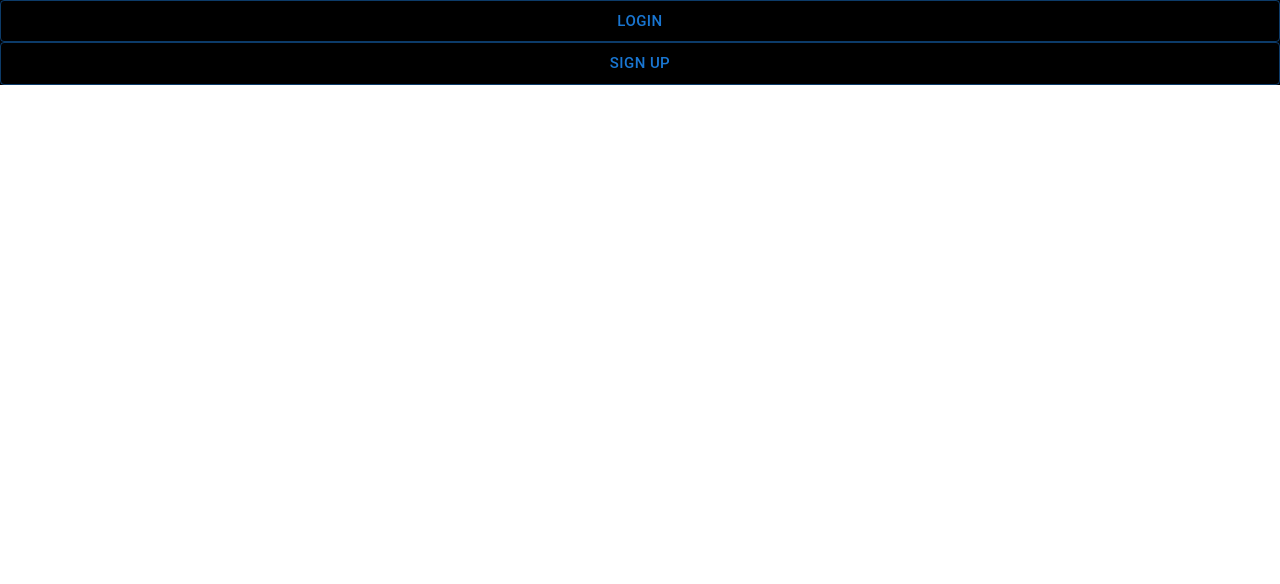
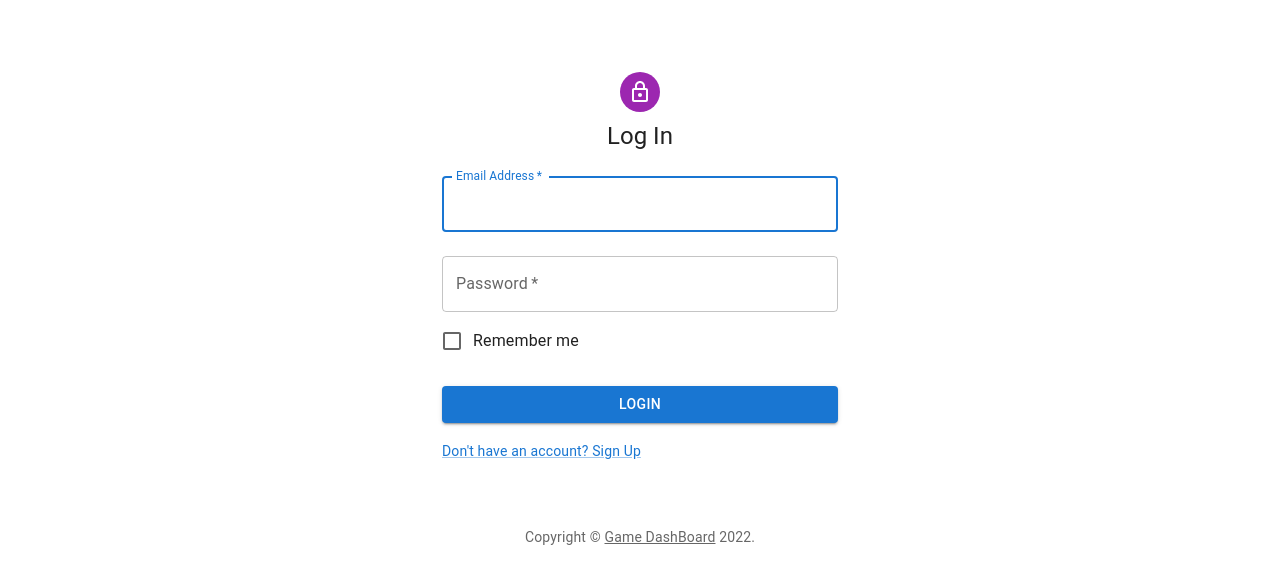
Before and after one commit to Madhur20/BoardGamesDashBoard, a Next.js app in the folder client/: page / in a window 1280 px wide. Shown: the top 584 px of the page. Built offline with nearby package versions, Linux system fonts and the light colour scheme.

Commit message:
login page with signup Route

```diff
--- a/client/pages/index.tsx
+++ b/client/pages/index.tsx
@@ -1,20 +1,107 @@
-import type { NextPage } from 'next'
-import styles from '../styles/Home.module.css'
-import Top from '../components/Top'
-import { Button } from '@mui/material'
-import Link from 'next/link'
-import { Route, Routes, Navigate } from "react-router-dom";
-import Signup from "./signup";
-import Login from "./login";
-import Main from "./main";
+import { NextPage } from 'next';
+import React from 'react';
+import Avatar from '@mui/material/Avatar';
+import Button from '@mui/material/Button';
+import CssBaseline from '@mui/material/CssBaseline';
+import TextField from '@mui/material/TextField';
+import FormControlLabel from '@mui/material/FormControlLabel';
+import Checkbox from '@mui/material/Checkbox';
+import Link from '@mui/material/Link';
+import Grid from '@mui/material/Grid';
+import Box from '@mui/material/Box';
+import LockOutlinedIcon from '@mui/icons-material/LockOutlined';
+import Typography from '@mui/material/Typography';
+import Container from '@mui/material/Container';
+import { createTheme, ThemeProvider } from '@mui/material/styles';
+
+function Copyright(props: any) {
+  return (
+    <Typography variant="body2" color="text.secondary" align="center" {...props}>
+      {'Copyright © '}
+      <Link color="inherit" href="https://mui.com/">
+        Game DashBoard
+      </Link>{' '}
+      {new Date().getFullYear()}
+      {'.'}
+    </Typography>
+  );
+}
+
+const theme = createTheme();
 
 const Index: NextPage = () => {
-  return (
-    <div className={styles.container1}>
-     <Link href="/login"><Button variant="outlined" disableElevation color="primary" size='large'>Login</Button></Link>
-     <Link href="/signup"><Button variant="outlined" disableElevation color="primary" size='large'>Sign Up</Button></Link>
-    </div>
-  )
+  const handleSubmit = (event: React.FormEvent<HTMLFormElement>) => {
+    event.preventDefault();
+    const data = new FormData(event.currentTarget);
+    console.log({
+      email: data.get('email'),
+      password: data.get('password'),
+    });
+  };
+return (
+<ThemeProvider theme={theme}>
+  <Container component="main" maxWidth="xs">
+    <CssBaseline />
+    <Box
+      sx={{
+        marginTop: 8,
+        display: 'flex',
+        flexDirection: 'column',
+        alignItems: 'center',
+      }}
+    >
+      <Avatar sx={{ m: 1, bgcolor: 'secondary.main' }}>
+        <LockOutlinedIcon />
+      </Avatar>
+      <Typography component="h1" variant="h5">
+        Log In
+      </Typography>
+      <Box component="form" onSubmit={handleSubmit} noValidate sx={{ mt: 1 }}>
+        <TextField
+          margin="normal"
+          required
+          fullWidth
+          id="email"
+          label="Email Address"
+          name="email"
+          autoComplete="email"
+          autoFocus
+        />
+        <TextField
+          margin="normal"
+          required
+          fullWidth
+          name="password"
+          label="Password"
+          type="password"
+          id="password"
+          autoComplete="current-password"
+        />
+        <FormControlLabel
+          control={<Checkbox value="remember" color="primary" />}
+          label="Remember me"
+        />
+        <Button
+          type="submit"
+          fullWidth
+          variant="contained"
+          sx={{ mt: 3, mb: 2 }}
+        >
+          login
+        </Button>
+        <Grid container>
+          <Grid item>
+            <Link href="/signup" variant="body2">
+              {"Don't have an account? Sign Up"}
+            </Link>
+          </Grid>
+        </Grid>
+      </Box>
+    </Box>
+    <Copyright sx={{ mt: 8, mb: 4 }} />
+  </Container>
+</ThemeProvider>
+)
 }
 
 export default Index;
```
Also changed, not shown: client/pages/login.tsx (deleted, +0 -14 lines).
